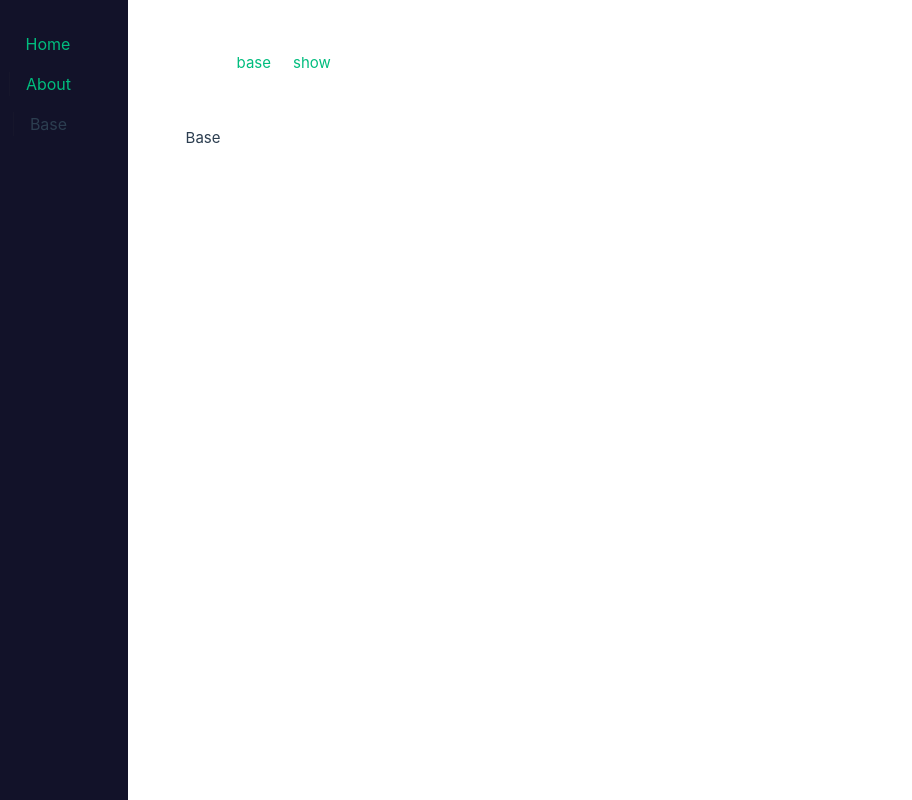
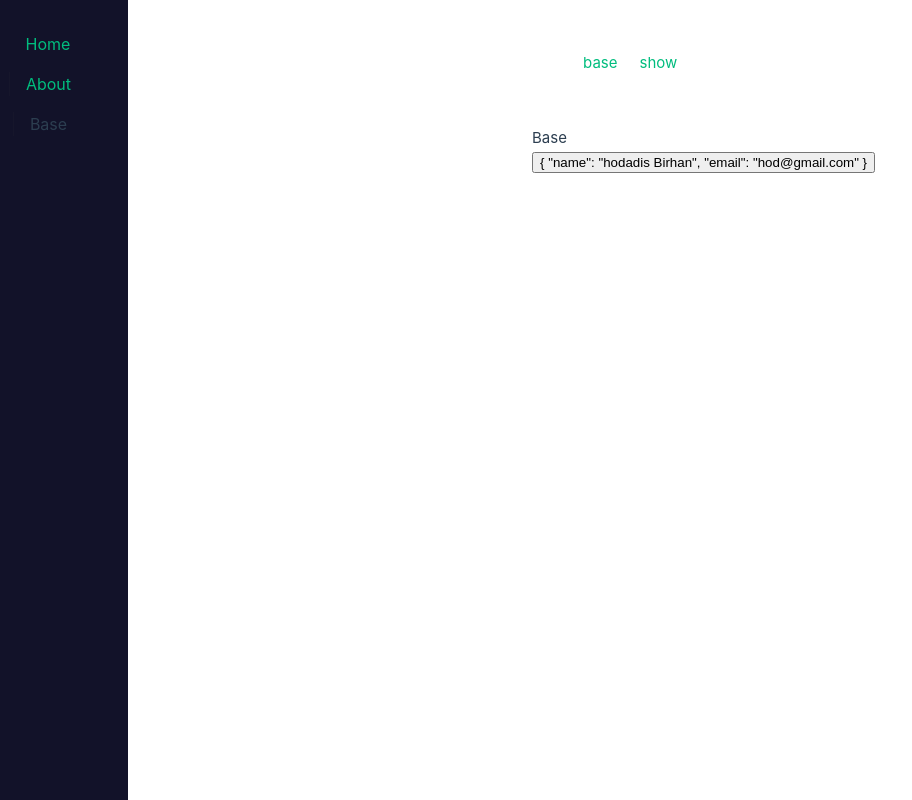
Before and after one commit to Hodadisbirhan/vue-component-testing, a Vue app: page /base in a window 1280 px wide. Shown: the whole page, without its empty margins (0-912 px from the left). Built offline with nearby package versions, Linux system fonts and the light colour scheme.

Commit message:
adding the 100% for outer class width

```diff
--- a/src/App.vue
+++ b/src/App.vue
@@ -40,7 +40,7 @@ header {
 }
 
 .outer {
-  width: 100vw;
+  width: 100%;
 }
 
 .main {
--- a/src/components/h/inputField.vue
+++ b/src/components/h/inputField.vue
@@ -31,7 +31,14 @@ const toggle = () => {
       {{ label }}
     </label>
     <div class="inputParent">
-      <input :id="id" :name="name" :type="type" v-model="modelValue" :placeholder="placeholder" />
+      <input
+        :id="id"
+        :name="name"
+        :type="type"
+        :spellcheck="true"
+        v-model="modelValue"
+        :placeholder="placeholder"
+      />
       <button v-if="props.type === 'password'" @click="toggle">toggle</button>
     </div>
   </div>
--- a/src/views/base/index.vue
+++ b/src/views/base/index.vue
@@ -1,10 +1,20 @@
 <script setup>
-import { ref } from 'vue'
+import { ref, watch, reactive, watchEffect } from 'vue'
 const data = ref('Base')
+const datas = reactive({ name: 'hodadis Birhan', email: 'hod@gmail.com' })
+
+watch(datas, (newValue) => {
+  console.log(newValue)
+})
+
+watchEffect(() => {
+  console.log('hhhhhhhhhhhhhhhhhhhh')
+})
 </script>
 
 <template>
   <div>
     {{ data }}
+    <button @click="datas.name = 'lela'">{{ datas }}</button>
   </div>
 </template>
```
